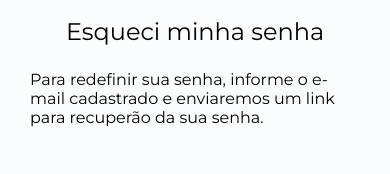
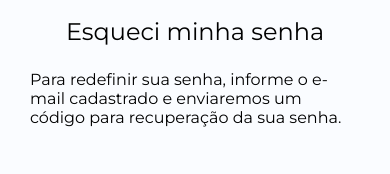
Before and after one commit to PipocaAgil-Grupo-Bordo/ciclo-agil-mobile, a React Native app: screen /EmailRequest in a window 390 px wide. Shown: the part 182-356 px from the top of the page. Built offline with nearby package versions, Linux system fonts and the light colour scheme; no server answers.

Commit message:
fix: Typo in password request screen

```diff
--- a/src/pages/ResetPassword/1-EmailRequest/EmailRequestSection/index.tsx
+++ b/src/pages/ResetPassword/1-EmailRequest/EmailRequestSection/index.tsx
@@ -14,8 +14,8 @@ const EmailRequestSection: React.FC<EmailRequestSectionProps> = ({ control, erro
       <StyledTitle>Esqueci minha senha</StyledTitle>
 
       <StyledResetInfo>
-        Para redefinir sua senha, informe o e-mail cadastrado e enviaremos um link para recuperão da
-        sua senha.
+        Para redefinir sua senha, informe o e-mail cadastrado e enviaremos um código para
+        recuperação da sua senha.
       </StyledResetInfo>
 
       <GenericInput
```
